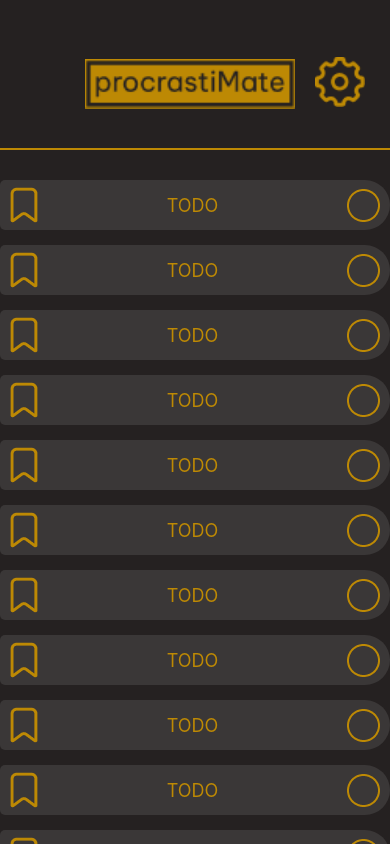
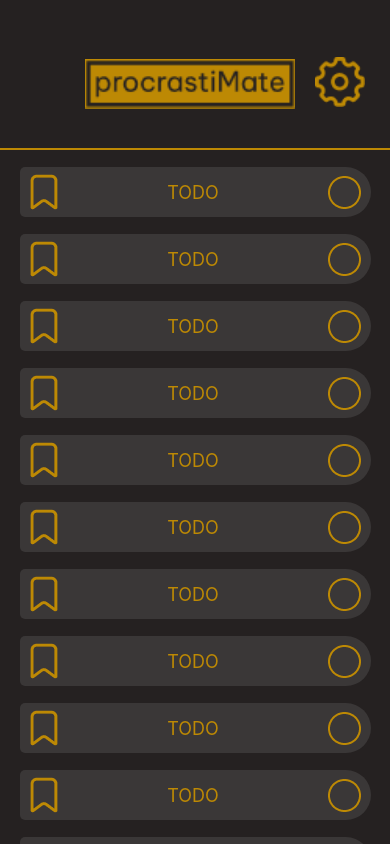
Before and after one commit to OMaddams/ProcrastiMate, a React Native app: screen / in a window 390 px wide. Built offline with nearby package versions, Linux system fonts and the light colour scheme.

Commit message:
Todo width fixed

```diff
--- a/components/todo.js
+++ b/components/todo.js
@@ -1,5 +1,9 @@
 import React from "react";
 import { StyleSheet, View, Text, Image } from "react-native";
+import {
+  widthPercentageToDP as wp,
+  heightPercentageToDP as hp,
+} from "react-native-responsive-screen";
 const todo = () => {
   return (
     <View style={styles.container}>
@@ -18,13 +22,13 @@ const styles = StyleSheet.create({
     flexDirection: "row",
     justifyContent: "space-between",
     alignItems: "center",
-    width: "100%",
+    width: wp("90%"),
     borderTopLeftRadius: 5,
     borderBottomLeftRadius: 5,
     borderTopRightRadius: 25,
     borderBottomRightRadius: 25,
     paddingHorizontal: 10,
-    marginTop: 15,
+    marginTop: hp("2%"),
   },
   text: {
     color: "#BD8904",
--- a/components/todoContainer.js
+++ b/components/todoContainer.js
@@ -1,6 +1,7 @@
 import React from "react";
 import { StyleSheet, View, Text, ScrollView } from "react-native";
 import Todo from "./todo";
+import { widthPercentageToDP as wp } from "react-native-responsive-screen";
 
 const todoContainer = () => {
   return (
@@ -28,8 +29,8 @@ const styles = StyleSheet.create({
     // flexDirection: "column",
     // justifyContent: "center",
     width: "100%",
-    marginTop: 15,
     overflow: "scroll",
+    marginHorizontal: wp("5%"),
   },
   text: {
     color: "#BD8904",
```
Also changed, not shown: package.json (+4 -3 lines), 1 other file (tests, documents, lock files or other folders).
